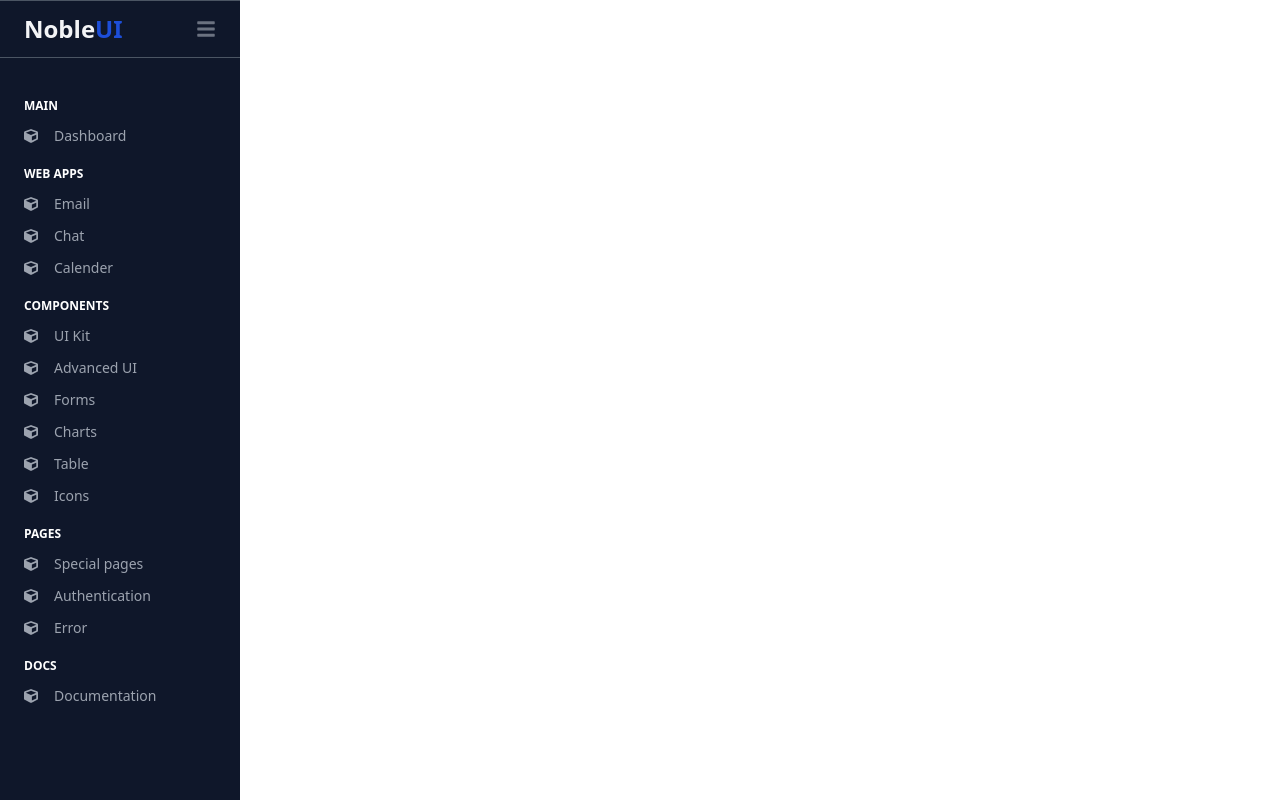
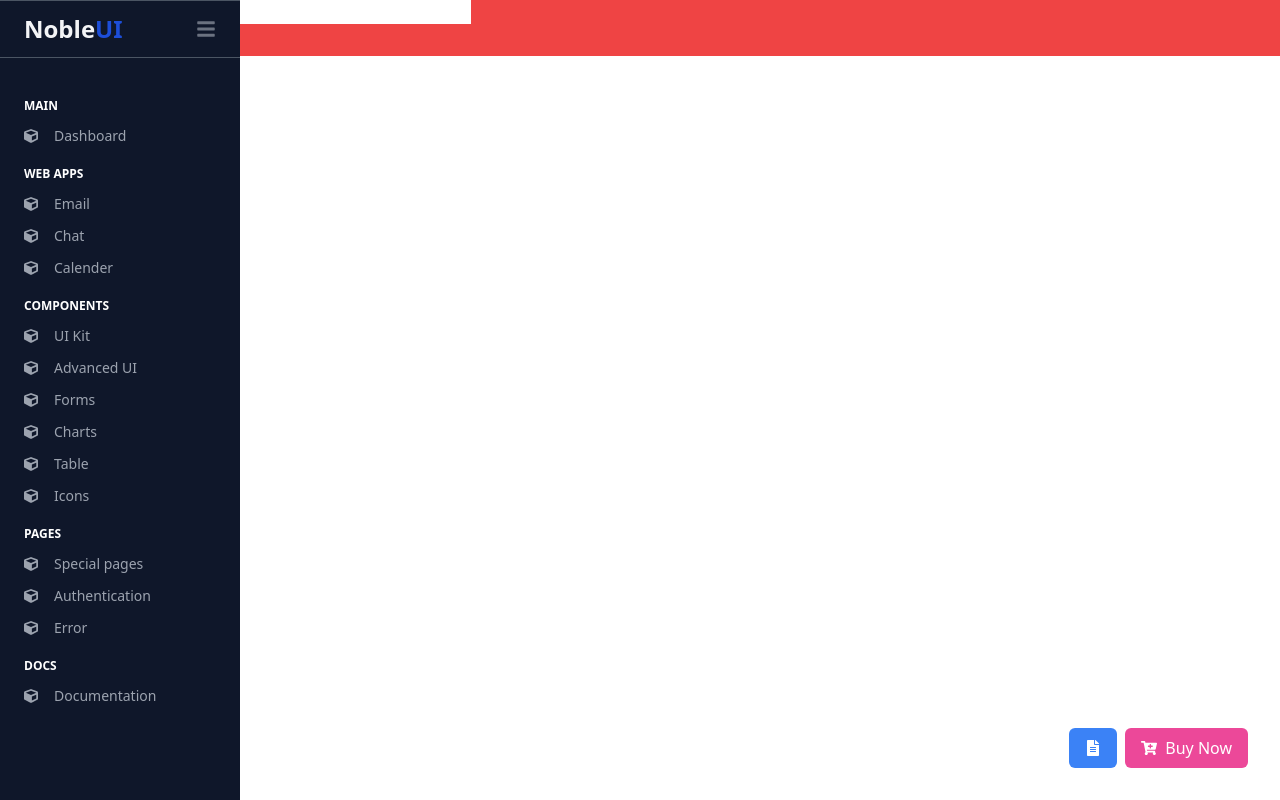
Before and after one commit to numan-iftikhar/NobleUI-dashboard-react, a React (Vite) app: page / in a window 1280 px wide. Built offline with nearby package versions, Linux system fonts and the light colour scheme.

Commit message:
place navbar and sidebar inline

```diff
--- a/src/App.jsx
+++ b/src/App.jsx
@@ -10,8 +10,12 @@ function App() {
 
   return (
     <div className="App">
+      <div className="flex">
+      <Sidebar />
+      <Navbar />
+      </div>
+      <BottomRightButtons />
       <Routes>
-        <Route path="/" element={<Sidebar />} />
         <Route path="login" element={<LoginFrom />} />
       </Routes>
     </div>
--- a/src/components/Sidebar.jsx
+++ b/src/components/Sidebar.jsx
@@ -10,7 +10,7 @@ const Sidebar = () => {
   const activeMenu = true;
 
   return (
-    <div className="sidebar absolute top-0 left-0 bg-slate-900 w-60 h-screen overflow-auto">
+    <div className="sidebar bg-slate-900 w-60 h-screen overflow-auto">
       {/* header */}
       <div className="flex justify-between px-6 py-3 border-y border-gray-600">
         <p className="brandName font-bold text-2xl text-gray-100">
```
